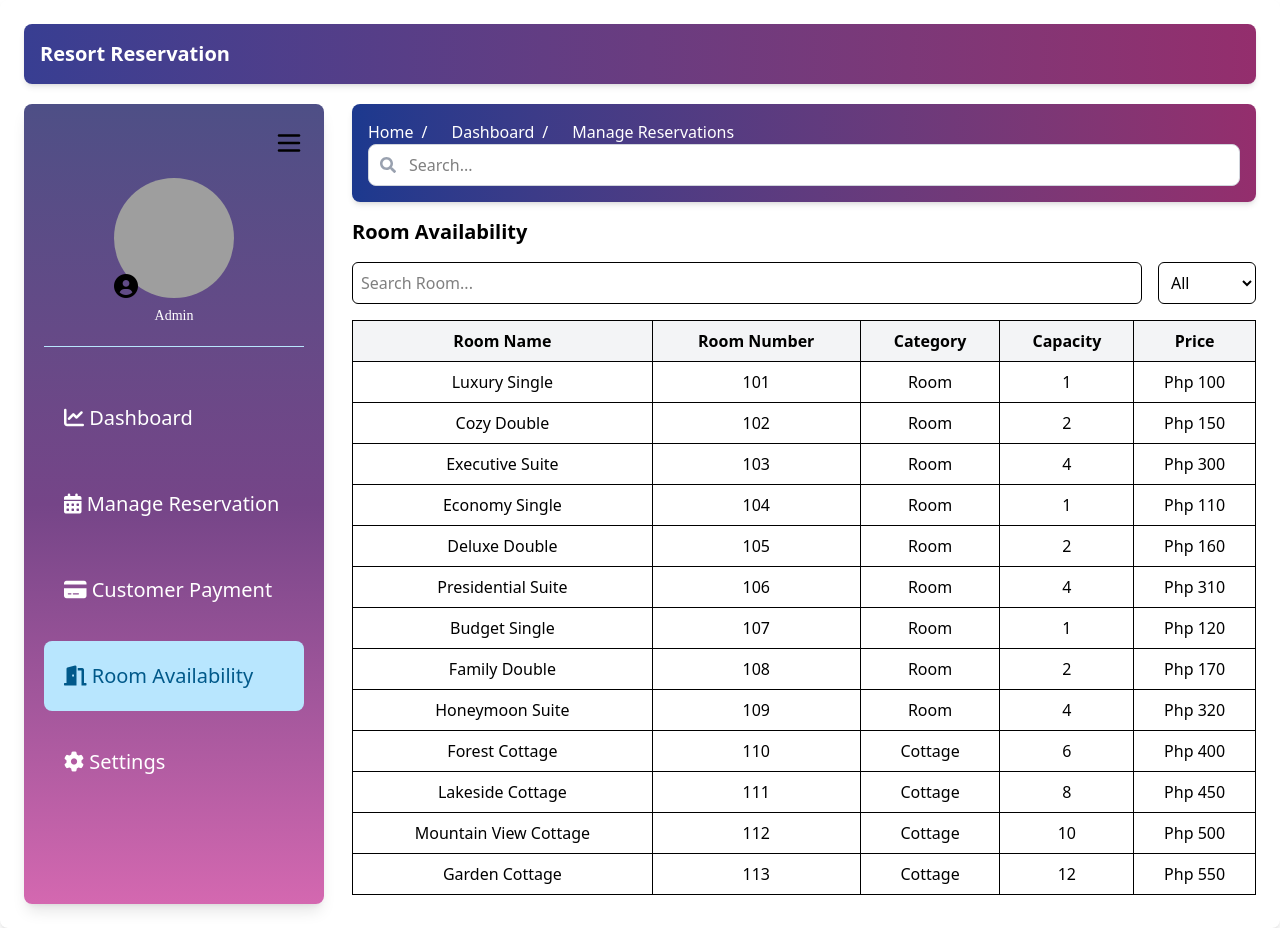
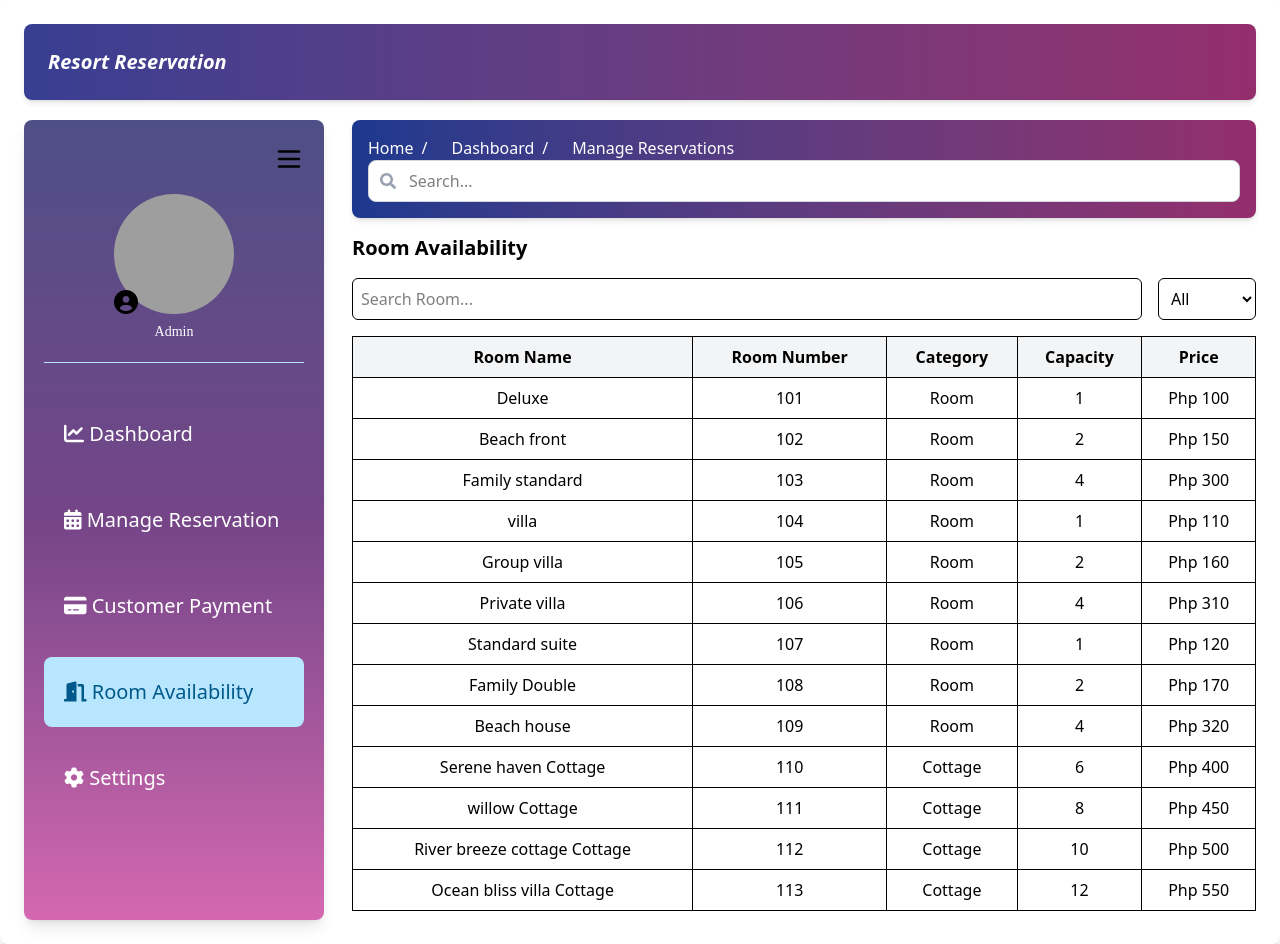
Before and after one commit to philipelbambo/resort-reservation, a React (Vite) app: page /admin-room-availability in a window 1280 px wide. Built offline with nearby package versions, Linux system fonts and the light colour scheme; grey boxes are pictures that could not be loaded.

Commit message:
this is it

```diff
--- a/src/assets/layouts/Header.jsx
+++ b/src/assets/layouts/Header.jsx
@@ -3,13 +3,12 @@ import React from "react";
 const Header = () => {
     return (
         <header className="bg-gradient-to-r from-[#383e92]  to-[#942e6d] text-white rounded-lg mb-5 shadow-md sticky top-0 z-50">
-            <div className="container mx-auto flex justify-between items-center p-4">
-                <div className="text-xl font-bold">
-                    Resort Reservation
-                </div>
-                <nav className="space-x-20 text-black text-lg">
-                    {/* Navigation links removed */}
-                </nav>
+            <div className="container mx-auto flex justify-between items-center p-6">
+            <div className="text-xl font-bold italic">
+               Resort Reservation
+            </div>
+
+
             </div>
         </header>
     );
--- a/src/assets/pages/AdminRoomAvalability.jsx
+++ b/src/assets/pages/AdminRoomAvalability.jsx
@@ -8,19 +8,19 @@ const AdminRoomAvailability = () => {
   const [filter, setFilter] = useState("all");
 
   const rooms = [
-    { id: 1, name: "Luxury Single", roomNumber: "101", category: "Room", capacity: 1, price: 100 },
-    { id: 2, name: "Cozy Double", roomNumber: "102", category: "Room", capacity: 2, price: 150 },
-    { id: 3, name: "Executive Suite", roomNumber: "103", category: "Room", capacity: 4, price: 300 },
-    { id: 4, name: "Economy Single", roomNumber: "104", category: "Room", capacity: 1, price: 110 },
-    { id: 5, name: "Deluxe Double", roomNumber: "105", category: "Room", capacity: 2, price: 160 },
-    { id: 6, name: "Presidential Suite", roomNumber: "106", category: "Room", capacity: 4, price: 310 },
-    { id: 7, name: "Budget Single", roomNumber: "107", category: "Room", capacity: 1, price: 120 },
+    { id: 1, name: "Deluxe", roomNumber: "101", category: "Room", capacity: 1, price: 100 },
+    { id: 2, name: "Beach front", roomNumber: "102", category: "Room", capacity: 2, price: 150 },
+    { id: 3, name: "Family standard", roomNumber: "103", category: "Room", capacity: 4, price: 300 },
+    { id: 4, name: "villa", roomNumber: "104", category: "Room", capacity: 1, price: 110 },
+    { id: 5, name: "Group villa", roomNumber: "105", category: "Room", capacity: 2, price: 160 },
+    { id: 6, name: "Private villa", roomNumber: "106", category: "Room", capacity: 4, price: 310 },
+    { id: 7, name: "Standard suite", roomNumber: "107", category: "Room", capacity: 1, price: 120 },
     { id: 8, name: "Family Double", roomNumber: "108", category: "Room", capacity: 2, price: 170 },
-    { id: 9, name: "Honeymoon Suite", roomNumber: "109", category: "Room", capacity: 4, price: 320 },
-    { id: 10, name: "Forest Cottage", roomNumber: "110", category: "Cottage", capacity: 6, price: 400 },
-    { id: 11, name: "Lakeside Cottage", roomNumber: "111", category: "Cottage", capacity: 8, price: 450 },
-    { id: 12, name: "Mountain View Cottage", roomNumber: "112", category: "Cottage", capacity: 10, price: 500 },
-    { id: 13, name: "Garden Cottage", roomNumber: "113", category: "Cottage", capacity: 12, price: 550 },
+    { id: 9, name: "Beach house", roomNumber: "109", category: "Room", capacity: 4, price: 320 },
+    { id: 10, name: "Serene haven Cottage", roomNumber: "110", category: "Cottage", capacity: 6, price: 400 },
+    { id: 11, name: "willow Cottage", roomNumber: "111", category: "Cottage", capacity: 8, price: 450 },
+    { id: 12, name: "River breeze cottage Cottage", roomNumber: "112", category: "Cottage", capacity: 10, price: 500 },
+    { id: 13, name: "Ocean bliss villa Cottage", roomNumber: "113", category: "Cottage", capacity: 12, price: 550 },
   ];
 
   const breadcrumbLinks = [
--- a/src/assets/pages/Booking.jsx
+++ b/src/assets/pages/Booking.jsx
@@ -282,7 +282,7 @@ const RoomView = () => {
                                 className={`w-full mt-2 p-2 rounded-lg ${
                                     room.available > 0
                                         ? selectedRooms.some((sr) => sr.id === room.id)
-                                            ? "bg-green-800 hover:bg-green-400"
+                                            ? "bg-sky-900 hover:bg-green-400"
                                             : "bg-orange-950 hover:bg-sky-900"
                                         : "bg-gray-400 cursor-not-allowed"
                                 } text-white font-semibold transition-all text-sm`}
@@ -299,7 +299,7 @@ const RoomView = () => {
                                     onClick={() => handleUnselectRoom(room.id)}
                                     className="w-full mt-2 p-2 rounded-lg bg-red-950 text-white font-semibold transition-all hover:bg-red-700 text-sm"
                                 >
-                                    Unselect Room
+                                    Unselect
                                 </button>
                             )}
                         </div>
@@ -307,21 +307,22 @@ const RoomView = () => {
                 ))}
             </div>
 
+            <div className="w-full flex justify-end mt-[-80px]">
             <button
                 onClick={handleContinueToCottage}
-                className="fixed bottom-4 right-4 transition-all rounded-2xl fixed-arrow-button hover:scale-110 hover:bg-900"
+                className="bottom-4 right-4 transition-all rounded-2xl fixed-arrow-button hover:scale-110 hover:bg-900"
             >
                 <svg
-                    width="100"
-                    height="90"
+                    width="200"
+                    height="100"
                     viewBox="0 0 100 100"
                     xmlns="http://www.w3.org/2000/svg"
                 >
                     {/* Text */}
                     <text
                         className="reserved-area"
-                        x="50"
-                        y="70"
+                        x="70"
+                        y="50"
                         fontSize="26"
                         fontFamily="'Brush', cursive"
                         fill="Yellow"
@@ -336,13 +337,15 @@ const RoomView = () => {
                         className="hover:opacity-75"
                         href="https://cdn-icons-png.flaticon.com/512/3031/3031716.png"
                         x="30"
-                        y="70"
-                        width="40"
+                        y="50"
+                        width="90"
                         height="40"
                         style={{ filter: 'brightness(0) saturate(100%) invert(77%) sepia(93%) saturate(376%) hue-rotate(3deg) brightness(94%) contrast(89%)' }}
                     />
                 </svg>
             </button>
+            </div>
+
 
             {showCottageSelection && (
                 <div className="fixed inset-0 z-50 flex items-center justify-center bg-[url('')] bg-opacity-50 backdrop-blur-sm">
--- a/src/assets/pages/Homepage.jsx
+++ b/src/assets/pages/Homepage.jsx
@@ -149,7 +149,7 @@ const Homepage = () => {
                 <img
                   src={feature.image}
                   alt={feature.title}
-                  className="w-full h-64 object-cover rounded-lg shadow-xl"
+                  className="w-full h-64 object-cover rounded-lg shadow-xl hover:scale-105 hover:shadow-2xl transition-transform duration-300"
                 />
               </div>
               <div className="w-full md:w-1/2">
--- a/src/assets/pages/StaffDashboard.jsx
+++ b/src/assets/pages/StaffDashboard.jsx
@@ -250,7 +250,7 @@ const StaffDashboard = () => {
   };
 
   return (
-    <div className="flex h-full rounded-lg bg-pink-200 text-gray-900">
+    <div className="flex h-full rounded-lg bg-sky-300 text-gray-900">
       {/* Loading Overlay */}
       {isLoading && (
         <div className="fixed inset-0 bg-white bg-opacity-50 flex items-center justify-center z-50">
@@ -262,7 +262,7 @@ const StaffDashboard = () => {
       )}
 
       {/* Sidebar */}
-      <div className=" rounded-lg bg-pink-300 p-4  shadow-lg flex flex-col items-center">
+      <div className=" rounded-lg bg-sky-600 p-4  shadow-lg flex flex-col items-center">
         {/* Profile Picture */}
         <div className="mb-6 flex items-center justify-center border-b-2 border-black pb-3 relative">
           <img
```
Also changed, not shown: src/assets/pages/AdminDashboard.jsx (+23 -34 lines).
